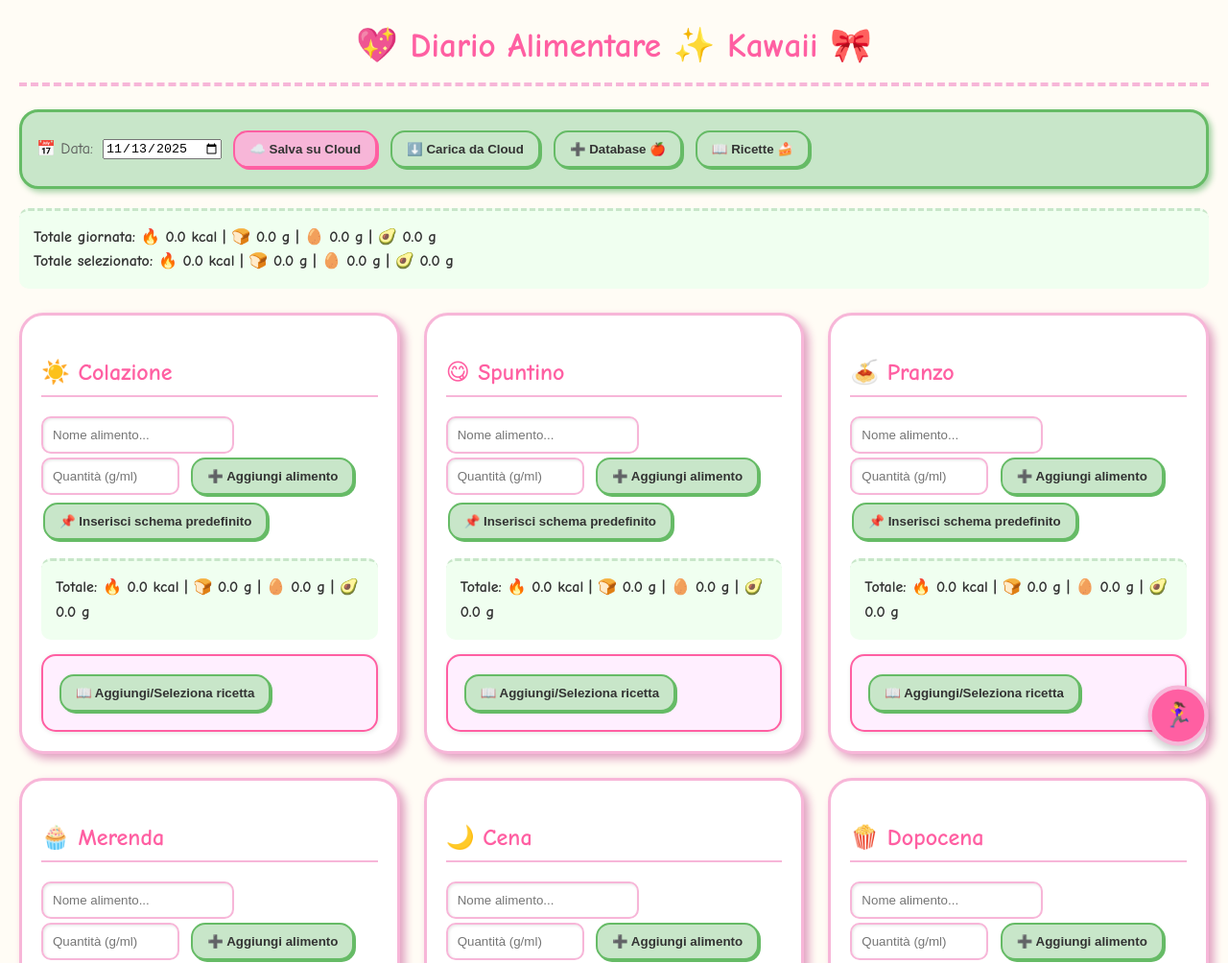
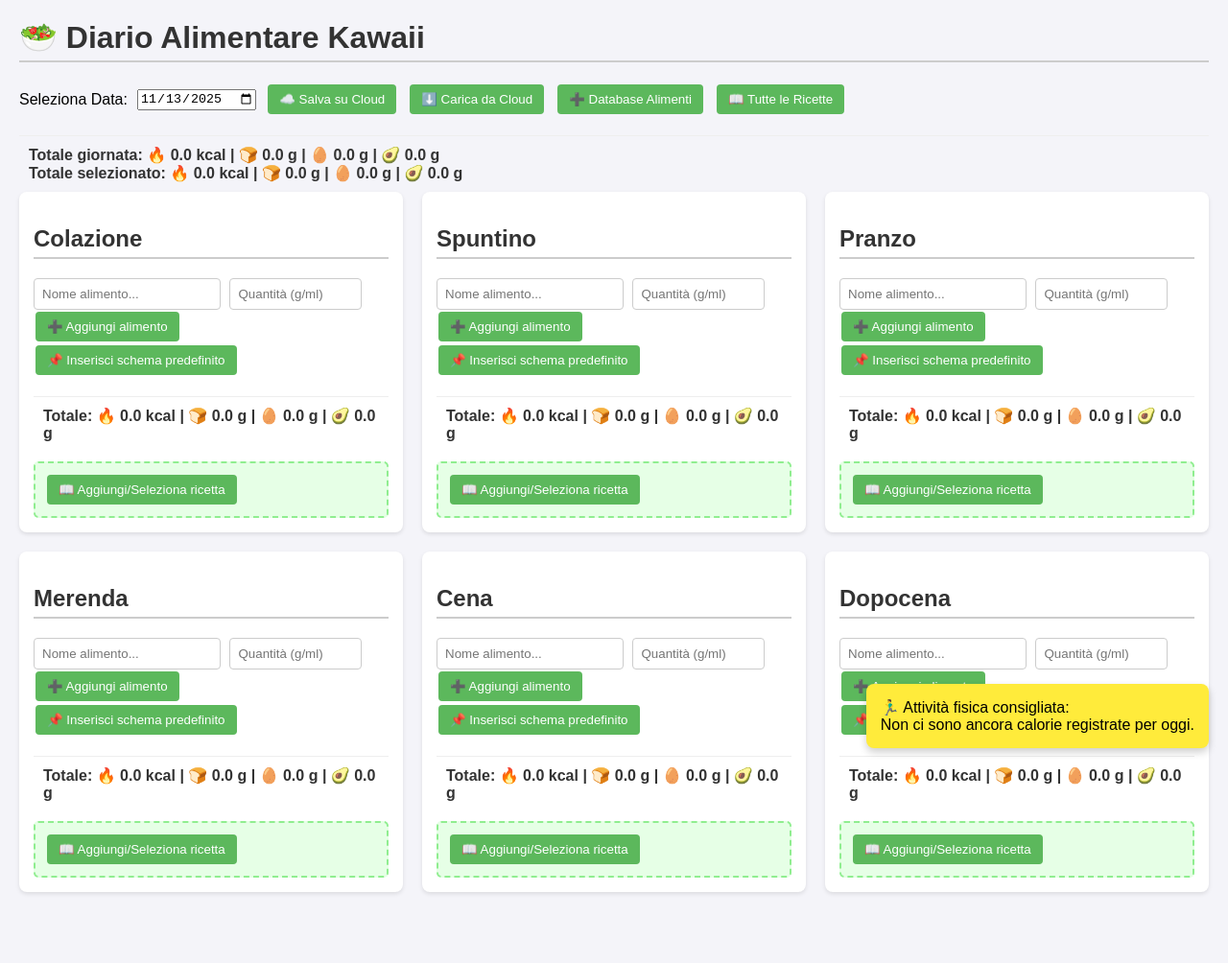
Before and after one commit to arietina96/diario-kawaii-pwa, a plain HTML site: page index.html in a window 1280 px wide. Shown: the top 1004 px of the page at 96% size. After the commit the page ends 950 px from the top, so only its background shows below. Drawn offline with Linux system fonts and the light colour scheme.

Commit message:
Update index.html

```diff
--- a/index.html
+++ b/index.html
@@ -4,183 +4,111 @@
     <meta charset="UTF-8">
     <meta name="viewport" content="width=device-width, initial-scale=1.0">
     <title>Kawaii Diet - Diario Alimentare</title>
-    <link rel="manifest" href="manifest.json">
     <style>
-        /* 💖 Nuova palette Cartoon Kawaii */
-        :root {
-            --kawaii-pink: #F7B6D8; /* Rosa Antico */
-            --kawaii-green: #C8E6C9; /* Verde Pastello */
-            --kawaii-soft-bg: #FFFCF5; /* Sfondo Crema */
-            --kawaii-shadow: #E0A0C0; /* Ombra Rosa Morbida */
-            --kawaii-accent: #FF5FA2; /* Fucsia Acceso */
+        body {
+            font-family: Arial, sans-serif;
+            margin: 20px;
+            background-color: #f4f4f9;
         }
-
-        body {
-            /* Font cartoonesco */
-            font-family: 'Comic Sans MS', cursive, sans-serif;
-            margin: 0;
-            padding: 20px;
-            background-color: var(--kawaii-soft-bg);
-            color: #555;
-            line-height: 1.6;
-        }
-
-        h1 {
-            color: var(--kawaii-accent); /* Titolo Fucsia */
-            border-bottom: 4px dashed var(--kawaii-pink);
-            padding-bottom: 10px;
-            margin-top: 0;
-            text-align: center;
-            font-size: 2.2em;
-        }
-
-        h2 {
-            color: var(--kawaii-accent);
-            border-bottom: 2px solid var(--kawaii-pink);
+        h1, h2 {
+            color: #333;
+            border-bottom: 2px solid #ccc;
             padding-bottom: 5px;
             margin-top: 20px;
-            font-size: 1.5em;
         }
-
         .container {
             display: flex;
             flex-wrap: wrap;
-            gap: 25px;
-            margin-top: 25px;
+            gap: 20px;
+        }
+        .meal {
+            background-color: #fff;
+            padding: 15px;
+            border-radius: 8px;
+            box-shadow: 0 2px 4px rgba(0,0,0,0.1);
+            flex: 1 1 300px;
         }
 
-        .meal {
-            background-color: #fff;
-            padding: 20px;
-            border-radius: 25px; /* Bordi molto arrotondati */
-            box-shadow: 5px 5px 10px var(--kawaii-shadow); /* Ombra morbida */
-            border: 3px solid var(--kawaii-pink); /* Bordo spesso */
-            flex: 1 1 320px;
+        /* NUOVO STILE: Elementi Affiancati */
+        .itemsContainer {
+            display: flex;
+            flex-wrap: wrap; /* Permette agli elementi di andare a capo su schermi piccoli */
+            gap: 15px; /* Spazio tra gli alimenti */
+            margin-top: 10px;
         }
+        /* FINE NUOVO STILE */
 
         .item {
-            border: 2px dashed var(--kawaii-green);
-            padding: 12px;
-            margin-top: 15px;
-            border-radius: 15px;
-            background-color: #f0fff0; /* Sfondo leggero */
+            border: 1px solid #ddd;
+            padding: 10px;
+            /* Rimuovo margin-top qui perché è gestito da gap in .itemsContainer */
+            border-radius: 4px;
+            background-color: #f9f9f9;
             position: relative;
         }
-
-        /* Stile input e select */
-        input[type="text"], input[type="number"], select {
-            padding: 10px;
-            margin-right: 5px;
-            border: 2px solid var(--kawaii-pink);
-            border-radius: 10px;
-            box-shadow: inset 1px 1px 3px rgba(0,0,0,0.1);
-            transition: border-color 0.3s;
-        }
-
-        input[type="text"]:focus, input[type="number"]:focus, select:focus {
-            border-color: var(--kawaii-accent);
-        }
-
-        /* Stile pulsanti principali */
-        button {
-            padding: 10px 15px;
-            background-color: var(--kawaii-green);
-            color: #333;
-            border: 2px solid #66bb66;
-            border-radius: 15px;
-            cursor: pointer;
-            transition: all 0.2s;
-            margin: 4px 2px;
-            font-weight: bold;
-            box-shadow: 2px 2px 0px #66bb66;
-        }
-
-        button:hover {
-            background-color: #A0D0A0;
-            transform: translate(1px, 1px);
-            box-shadow: 1px 1px 0px #66bb66;
-        }
-
-        /* Colori specifici per i bottoni Cloud */
-        .header-actions button:nth-child(2), /* ☁️ Salva */
-        .header-actions button:nth-child(3) { /* ⬇️ Carica */
-            background-color: var(--kawaii-pink);
-            border-color: var(--kawaii-accent);
-            box-shadow: 2px 2px 0px var(--kawaii-accent);
-        }
-        .header-actions button:nth-child(2):hover,
-        .header-actions button:nth-child(3):hover {
-            background-color: #EFA0C0;
-            box-shadow: 1px 1px 0px var(--kawaii-accent);
-        }
-
         .item button {
+            position: absolute;
+            top: 10px;
+            right: 10px;
             background: none;
             border: none;
             cursor: pointer;
-            font-size: 1.2em;
-            padding: 0;
-            margin: 0;
-            box-shadow: none;
+            font-size: 14px;
         }
         .item button:hover {
             opacity: 0.7;
-            transform: none;
         }
         .item button:nth-child(2) { /* Edit button */
             right: 40px;
         }
 
+        input[type="text"], input[type="number"], select {
+            padding: 8px;
+            margin-right: 5px;
+            border: 1px solid #ccc;
+            border-radius: 4px;
+        }
+        button {
+            padding: 8px 12px;
+            background-color: #5cb85c;
+            color: white;
+            border: none;
+            border-radius: 4px;
+            cursor: pointer;
+            transition: background-color 0.3s;
+            margin: 2px;
+        }
+        button:hover {
+            background-color: #4cae4c;
+        }
+        button:disabled {
+            background-color: #ccc;
+            cursor: not-allowed;
+        }
         .mealTotals, #totals-day {
-            margin-top: 15px;
-            padding: 15px;
-            border-top: 3px dashed var(--kawaii-green);
+            margin-top: 10px;
+            padding: 10px;
+            border-top: 1px solid #eee;
             font-weight: bold;
             color: #333;
-            background-color: #f0fff0;
-            border-radius: 10px;
         }
-
-        /* NUOVO STILE: Bottone flottante */
-        #floating-btn {
+        .sportDiv {
             position: fixed;
             bottom: 20px;
             right: 20px;
-            background-color: var(--kawaii-accent); /* Fucsia */
-            color: white;
-            border: 4px solid var(--kawaii-pink);
-            border-radius: 50%;
-            width: 60px;
-            height: 60px;
-            font-size: 1.5em;
-            display: flex;
-            justify-content: center;
-            align-items: center;
+            background-color: #ffeb3b;
+            padding: 15px;
+            border-radius: 8px;
             box-shadow: 0 4px 8px rgba(0,0,0,0.2);
-            cursor: pointer;
             z-index: 1000;
-            animation: pulse 2s infinite;
         }
-        @keyframes pulse {
-            0% { transform: scale(1); }
-            50% { transform: scale(1.05); }
-            100% { transform: scale(1); }
-        }
-        /* FINE NUOVO STILE */
-
         .header-actions {
             margin-bottom: 20px;
             display: flex;
-            flex-wrap: wrap;
             align-items: center;
             gap: 10px;
-            padding: 15px;
-            background-color: var(--kawaii-green);
-            border-radius: 20px;
-            border: 3px solid #66bb66;
-            box-shadow: 3px 3px 6px #A0D0A0;
         }
-        /* Modale */
+        /* Modale di base */
         .modal {
             display: none;
             position: fixed;
@@ -190,70 +118,85 @@
             width: 100%;
             height: 100%;
             overflow: auto;
-            background-color: rgba(247, 182, 216, 0.6); /* Sfondo rosa traslucido */
+            background-color: rgba(0,0,0,0.4);
             justify-content: center;
             align-items: center;
         }
         .modalContent {
-            background-color: #fff;
-            padding: 25px;
-            border: 4px dashed var(--kawaii-accent);
-            width: 90%;
-            max-width: 650px;
-            border-radius: 30px;
-            box-shadow: 0 10px 20px rgba(0,0,0,0.2);
+            background-color: #fefefe;
+            margin: auto;
+            padding: 20px;
+            border: 1px solid #888;
+            width: 80%;
+            max-width: 600px;
+            border-radius: 10px;
+            box-shadow: 0 5px 15px rgba(0,0,0,0.3);
         }
-        /* Stile ricetta */
+        .modalContent label, .modalContent input, .modalContent textarea, .modalContent select {
+            display: block;
+            margin-top: 10px;
+            width: 95%;
+        }
+        .modalContent textarea {
+            min-height: 80px;
+        }
         .recipeDiv {
-            border: 2px solid var(--kawaii-accent);
-            background-color: #ffefff;
-            padding: 15px;
-            margin-top: 15px;
-            border-radius: 15px;
-            box-shadow: 1px 1px 5px rgba(0,0,0,0.1);
+            border: 2px dashed #90EE90;
+            padding: 10px;
+            margin-top: 10px;
+            background-color: #e6ffe6;
+            border-radius: 5px;
         }
+        #allRecipesSelect {
+            width: 98%;
+            margin-bottom: 15px;
+        }
+        /* Nuovo stile per le sottocartelle ricette */
         .recipe-category-heading {
-            background-color: var(--kawaii-green);
+            background-color: #add8e6;
             color: #333;
-            padding: 10px;
+            padding: 8px;
             margin-top: 15px;
             margin-bottom: 5px;
-            border-radius: 15px;
+            border-radius: 5px;
             font-weight: bold;
             cursor: pointer;
-            border: 2px solid #66bb66;
-            box-shadow: 2px 2px 0px #66bb66;
+            border: 1px solid #90b6c2;
+        }
+        .recipe-list {
+            padding-left: 10px;
+            border-left: 2px solid #add8e6;
+            margin-bottom: 10px;
+        }
+        .recipe-item-in-list {
+            padding: 8px;
+            border-bottom: 1px dotted #ccc;
+            display: flex;
+            justify-content: space-between;
+            align-items: center;
+        }
+        .recipe-item-in-list:last-child {
+            border-bottom: none;
         }
     </style>
 </head>
 <body>
 
-    <h1>💖 Diario Alimentare ✨ Kawaii 🎀</h1>
+    <h1>🥗 Diario Alimentare Kawaii</h1>
 
     <div class="header-actions">
-        <label for="dateInput">📅 Data:</label>
+        <label for="dateInput">Seleziona Data:</label>
         <input type="date" id="dateInput" onchange="changeDay(this.value)">
         <button onclick="saveSyncJSONBin()">☁️ Salva su Cloud</button>
         <button onclick="loadSyncJSONBin()">⬇️ Carica da Cloud</button>
-        <button onclick="showNutritionModal()">➕ Database 🍎</button>
-        <button onclick="showAllRecipes()">📖 Ricette 🍰</button>
+        <button onclick="showNutritionModal()">➕ Database Alimenti</button>
+        <button onclick="showAllRecipes()">📖 Tutte le Ricette</button>
     </div>
 
     <div id="totals-day"></div>
 
     <div id="diaryContainer" class="container">
         </div>
-
-    <button id="floating-btn" onclick="showSportModal()">🏃‍♀️</button>
-
-    <div id="sportModal" class="modal">
-        <div class="modalContent">
-            <h2>🏃‍♀️ Attività Fisica & Calorie Giornaliere</h2>
-            <div id="sportContent">
-                </div>
-            <button style="margin-top: 15px;" onclick="closeSportModal()">Chiudi</button>
-        </div>
-    </div>
 
     <div id="nutritionModal" class="modal">
         <div class="modalContent">
@@ -406,21 +349,10 @@
         function renderDiary(){
             const container = document.getElementById('diaryContainer');
             container.innerHTML="";
-
-            // Mappa per le emoji dei pasti
-            const MEAL_EMOJIS = {
-                "Colazione": "☀️ Colazione",
-                "Spuntino": "😋 Spuntino",
-                "Pranzo": "🍝 Pranzo",
-                "Merenda": "🧁 Merenda",
-                "Cena": "🌙 Cena",
-                "Dopocena": "🍿 Dopocena"
-            };
-
             MEALS.forEach(meal=>{
                 let mealDiv = document.createElement('div');
                 mealDiv.className="meal";
-                mealDiv.innerHTML = `<h2>${MEAL_EMOJIS[meal]}</h2>
+                mealDiv.innerHTML = `<h2>${meal}</h2>
                     <input type="text" id="input-${meal}" placeholder="Nome alimento..." list="foodList">
                     <input type="number" id="qty-${meal}" placeholder="Quantità (g/ml)" style="width:120px;">
                     <button onclick="addFood('${meal}')">➕ Aggiungi alimento</button>
@@ -432,7 +364,7 @@
                 updateMeal(meal);
             });
             updateDayTotals();
-            // showSport() non è più necessario qui, viene chiamato solo dalla modale
+            showSport();
         }
 
         // --- Funzione di salvataggio locale AUTOMATICO (chiamata ad ogni modifica)
@@ -560,71 +492,35 @@
             document.getElementById('totals-day').innerHTML = `<b>Totale giornata:</b> 🔥 ${totalKcal.toFixed(1)} kcal | 🍞 ${totalCarbs.toFixed(1)} g | 🥚 ${totalProt.toFixed(1)} g | 🥑 ${totalFat.toFixed(1)} g<br><b>Totale selezionato:</b> 🔥 ${selKcal.toFixed(1)} kcal | 🍞 ${selCarbs.toFixed(1)} g | 🥚 ${selProt.toFixed(1)} g | 🥑 ${selFat.toFixed(1)} g`;
         }
 
-        // --- NUOVE FUNZIONI SPORT E MODALE ---
+        // --- Sport
+        function showSport(){
+            const existing = document.querySelector('.sportDiv');
+            if(existing) existing.remove();
+            const div = document.createElement('div');
+            div.className="sportDiv";
+            div.innerHTML = `🏃‍♂️ Attività fisica consigliata:<br>`;
 
-        function showSportModal(){
-            const contentDiv = document.getElementById('sportContent');
             let totalKcalDay = 0;
-            const mealKcal = {};
-
-            // 1. Calcola kcal totali e per pasto
             MEALS.forEach(meal=>{
                 let kcal=0;
                 if (diary[currentDate][meal]) {
                     diary[currentDate][meal].forEach(f=>{ kcal += f.kcal100*f.quantity/100; });
                 }
-                mealKcal[meal] = kcal;
                 totalKcalDay += kcal;
             });
 
-            let htmlContent = ``;
-
             if (totalKcalDay > 0) {
-
-                // 2. Totale Giornaliero
-                htmlContent += `<h3 style="color:var(--kawaii-accent);">Riepilogo Calorico Giornaliero:</h3>`;
-                htmlContent += `<p style="font-size:1.2em;"><b>🔥 Totale Assunto:</b> ${totalKcalDay.toFixed(1)} kcal</p>`;
-
-                // 3. Calorie per Pasto
-                htmlContent += `<h3 style="color:var(--kawaii-accent);">Dettaglio Calorie per Pasto:</h3>`;
-                MEALS.forEach(meal => {
-                    if (mealKcal[meal] > 0) {
-                        // Aggiungiamo i minuti di attività per pasto
-                        htmlContent += `<p><b>${meal}:</b> ${mealKcal[meal].toFixed(1)} kcal <span style="font-size: 0.9em; color: #777;">(${activities.map(act => `${Math.ceil(mealKcal[meal]/act.kcalPerMin)} min ${act.name.split(' ')[0]}`).join(', ')})</span></p>`;
-                    }
+                div.innerHTML += `<b>Totale Calorico Giornaliero:</b> 🔥 ${totalKcalDay.toFixed(1)} kcal<br>`;
+                div.innerHTML += `<b>Tempo Attività Necessario:</b><br>`;
+                activities.forEach(act=>{
+                    div.innerHTML += `- ${act.name}: ${Math.ceil(totalKcalDay/act.kcalPerMin)} min<br>`;
                 });
-
-                // 4. Attività Fisica Necessaria
-                htmlContent += `<h3 style="color:var(--kawaii-accent);">Minuti di Attività per Bruciare il Totale:</h3>`;
-                htmlContent += `<table style="width:100%; border-collapse: collapse; margin-top:10px;">
-                                    <tr>
-                                        <th style="border:1px solid #ddd; padding:8px; background-color:var(--kawaii-pink); color:#fff;">Attività</th>
-                                        <th style="border:1px solid #ddd; padding:8px; background-color:var(--kawaii-pink); color:#fff;">Tempo Necessario</th>
-                                    </tr>`;
-
-                activities.forEach(act=>{
-                    const timeNeeded = Math.ceil(totalKcalDay/act.kcalPerMin);
-                    htmlContent += `<tr>
-                                        <td style="border:1px solid #ddd; padding:8px;">${act.name} (Brucia ${act.kcalPerMin} kcal/min)</td>
-                                        <td style="border:1px solid #ddd; padding:8px; font-weight:bold;">${timeNeeded} minuti</td>
-                                    </tr>`;
-                });
-
-                htmlContent += `</table>`;
-
             } else {
-                htmlContent += `<p style="color:var(--kawaii-accent); font-weight:bold;">Non ci sono ancora calorie registrate per oggi. Aggiungi i pasti per vedere i dettagli!</p>`;
+                div.innerHTML += `Non ci sono ancora calorie registrate per oggi.`;
             }
 
-            contentDiv.innerHTML = htmlContent;
-            document.getElementById('sportModal').style.display='flex';
+            document.body.appendChild(div);
         }
-
-        function closeSportModal(){
-            document.getElementById('sportModal').style.display='none';
-        }
-
-        // --- FINE NUOVE FUNZIONI SPORT ---
 
         // --- Ricette (Gestione Dettaglio Pasto)
         function openRecipeModal(meal, editExisting = false){
@@ -1065,7 +961,7 @@
             });
         }
 
-        // --- Avvio e **REGISTRAZIONE SERVICE WORKER**
+        // --- Avvio
         document.addEventListener('DOMContentLoaded', () => {
             try {
                 const localData = localStorage.getItem("kawaiiAllData");
@@ -1079,14 +975,6 @@
                 console.error("Errore nel caricamento dei dati locali all'avvio:", e);
             }
 
-            // **IMPORTANTE: Registrazione Service Worker per PWA**
-            if ('serviceWorker' in navigator) {
-                // Il percorso è relativo alla pagina corrente (index.html)
-                navigator.serviceWorker.register('sw.js')
-                .then(reg => console.log('Service Worker Registrato!', reg))
-                .catch(err => console.log('Errore Service Worker:', err));
-            }
-
             document.getElementById('dateInput').value = currentDate;
 
             initDiaryForDate(currentDate);
```
